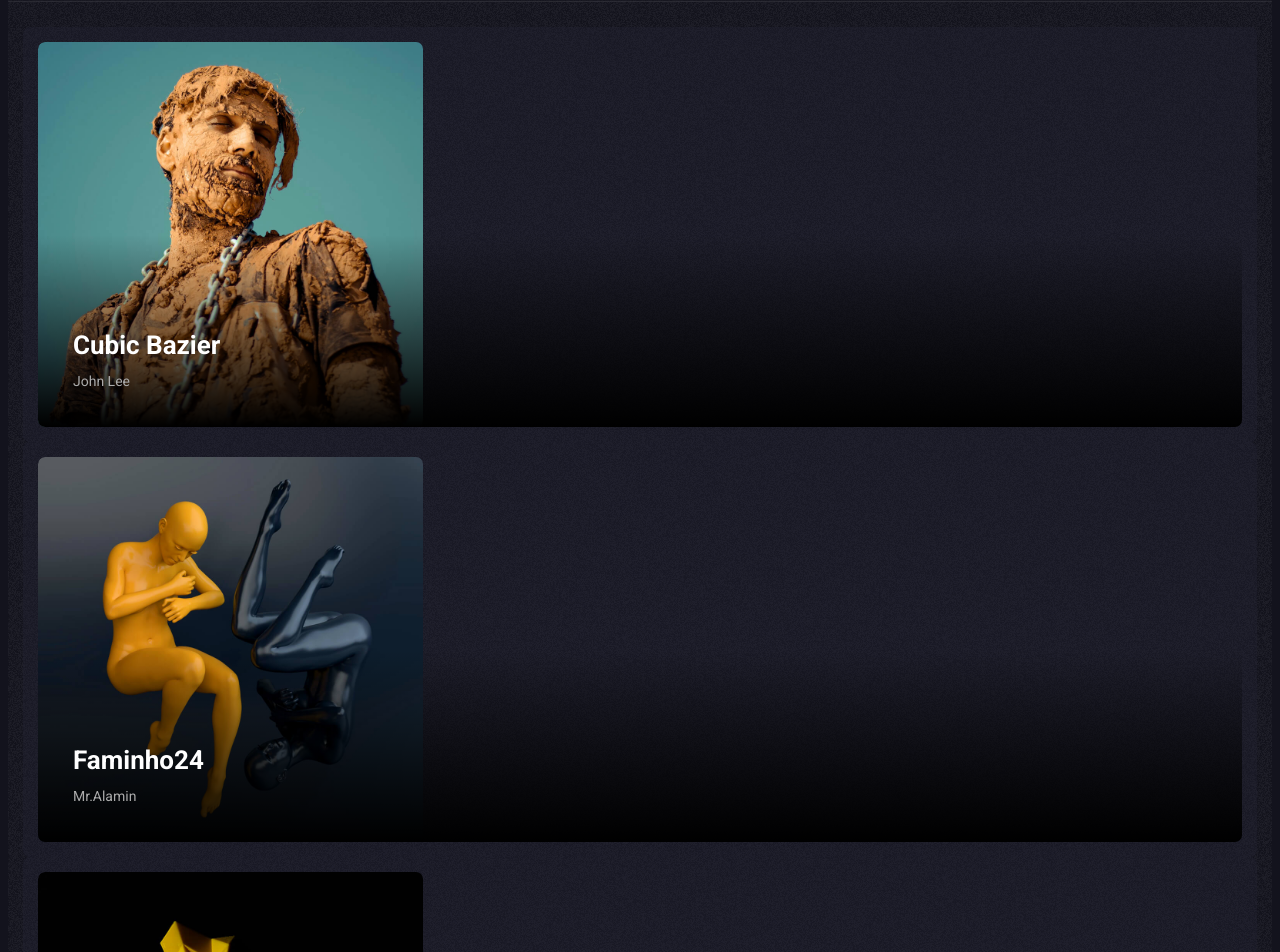
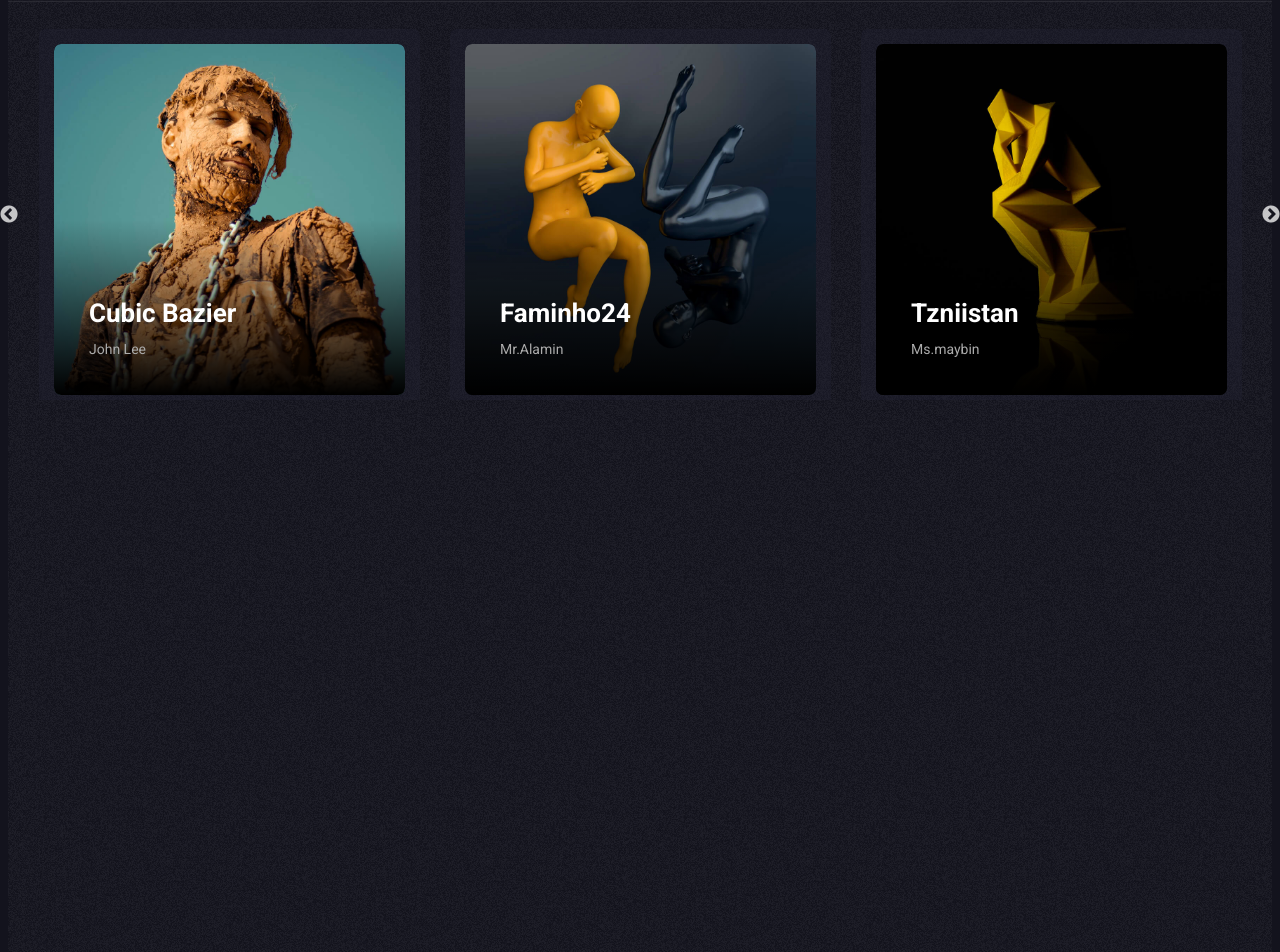
Before and after one commit to Oladayo-Ahmod/NFT_marketplace_next, a Next.js app in the folder frontend/: page / in a window 1280 px wide. Shown: the part 91-1043 px from the top of the page. Built offline with nearby package versions, Linux system fonts and the light colour scheme.

Commit message:
implment slick library

```diff
--- a/frontend/components/banner.js
+++ b/frontend/components/banner.js
@@ -1,5 +1,14 @@
 import Image from "next/image"
 import { useEffect } from "react"
+import Slider from 'react-slick'
+import 'slick-carousel/slick/slick.css'
+import 'slick-carousel/slick/slick-theme.css'
+
+var setting = {
+    infinite: true,
+    slidesToShow : 3,
+    slidesToScroll : 3
+}
 
 const Banner =()=>{
     useEffect(()=>{
@@ -11,9 +20,10 @@ const Banner =()=>{
     <div className="banner-area pt--25">
         <div className="container-fluid">
             <div className="row">
-                <div className="slider-style-2 slick-activation-01 slick-arrow-style-one slick-arrow-between">
+                <div className="slider-style-2 container slick-activation-01 slick-arrow-style-one slick-arrow-between">
 
                     {/* <!-- Start Single Portfolio  --> */}
+                    <Slider {...setting}>
                     <div className="single-slide">
                         <div className="inner">
                             <div className="thumbnail">
@@ -25,9 +35,11 @@ const Banner =()=>{
                             </div>
                         </div>
                     </div>
+
                     {/* <!-- Start Single Portfolio  --> */}
 
                     {/* <!-- Start Single Portfolio  --> */}
+
                     <div className="single-slide">
                         <div className="inner">
                             <div className="thumbnail">
@@ -39,9 +51,11 @@ const Banner =()=>{
                             </div>
                         </div>
                     </div>
+
                     {/* <!-- Start Single Portfolio  --> */}
 
                     {/* <!-- Start Single Portfolio  --> */}
+
                     <div className="single-slide">
                         <div className="inner">
                             <div className="thumbnail">
@@ -53,9 +67,11 @@ const Banner =()=>{
                             </div>
                         </div>
                     </div>
+
                     {/* <!-- Start Single Portfolio  --> */}
 
                     {/* <!-- Start Single Portfolio  --> */}
+
                     <div className="single-slide">
                         <div className="inner">
                             <div className="thumbnail">
@@ -67,6 +83,7 @@ const Banner =()=>{
                             </div>
                         </div>
                     </div>
+                    </Slider>
                     {/* <!-- Start Single Portfolio  --> */}
 
                 </div>
--- a/frontend/components/newestItem.js
+++ b/frontend/components/newestItem.js
@@ -1,6 +1,15 @@
 import Image from 'next/image'
+import Slider from 'react-slick'
+import 'slick-carousel/slick/slick.css'
+import 'slick-carousel/slick/slick-theme.css'
 
+var setting = {
+    infinite: true,
+    slidesToShow : 3,
+    slidesToScroll : 3
+}
 const NewestItem =()=>{
+
     return (
         <>
                 {/* <!-- New items Start --> */}
@@ -18,6 +27,7 @@ const NewestItem =()=>{
             </div>
             <div className="row g-5">
                 {/* <!-- start single product --> */}
+                <Slider {...setting}>
                 <div data-sal="slide-up" data-sal-delay="150" data-sal-duration="800" className="col-5 col-lg-4 col-md-6 col-sm-6 col-12">
                     <div className="product-style-one no-overlay">
                         <div className="card-thumbnail">
@@ -61,9 +71,12 @@ const NewestItem =()=>{
                         </div>
                     </div>
                 </div>
+                </Slider>
+
                 {/* <!-- end single product --> */}
 
                 {/* <!-- start single product --> */}
+                <Slider {...setting}>
                 <div data-sal="slide-up" data-sal-delay="200" data-sal-duration="800" className="col-5 col-lg-4 col-md-6 col-sm-6 col-12">
                     <div className="product-style-one no-overlay">
                         <div className="card-thumbnail">
@@ -107,6 +120,7 @@ const NewestItem =()=>{
                         </div>
                     </div>
                 </div>
+                </Slider>
                 {/* <!-- end single product --> */}
 
                 {/* <!-- start single product --> */}
```
